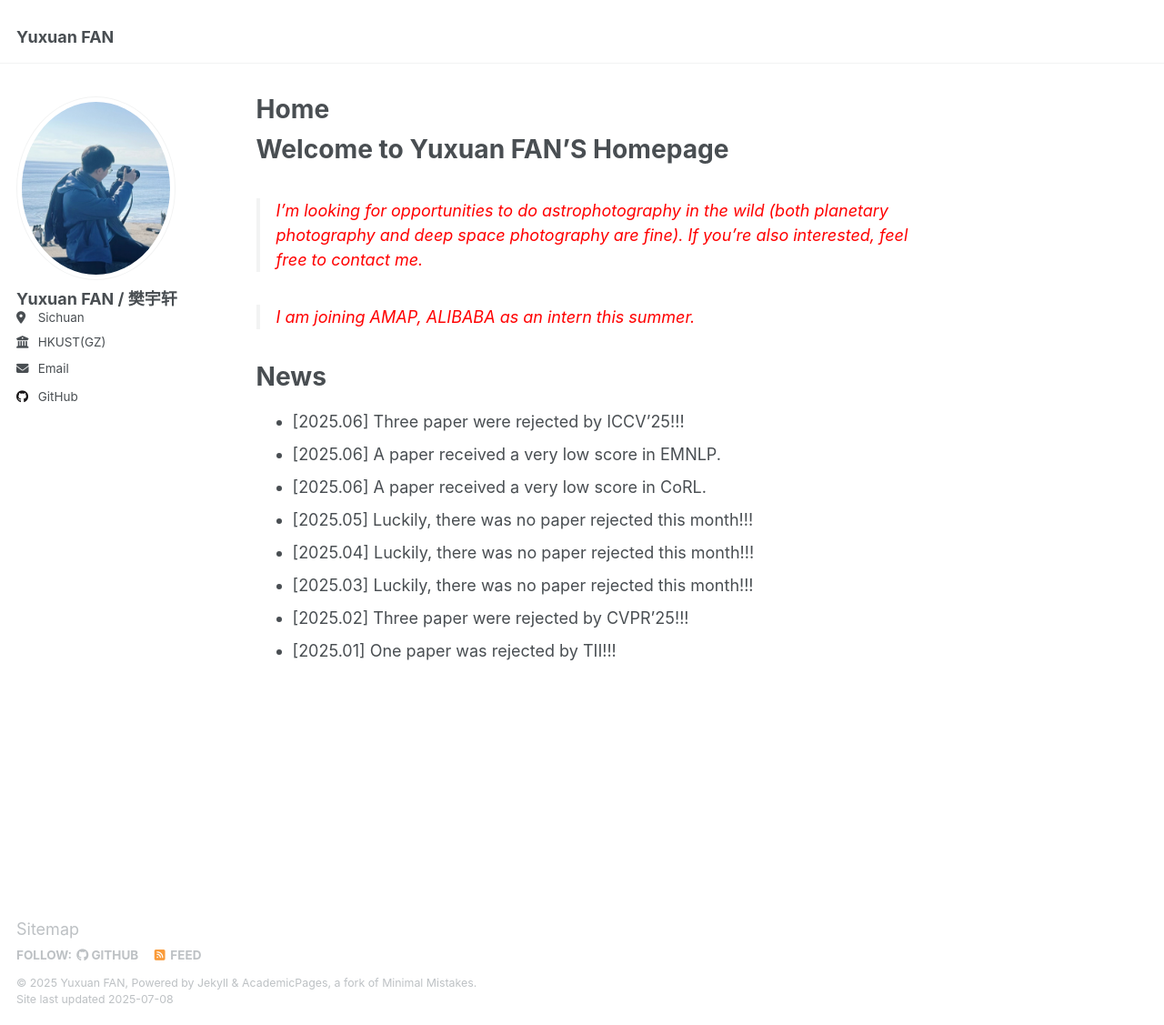
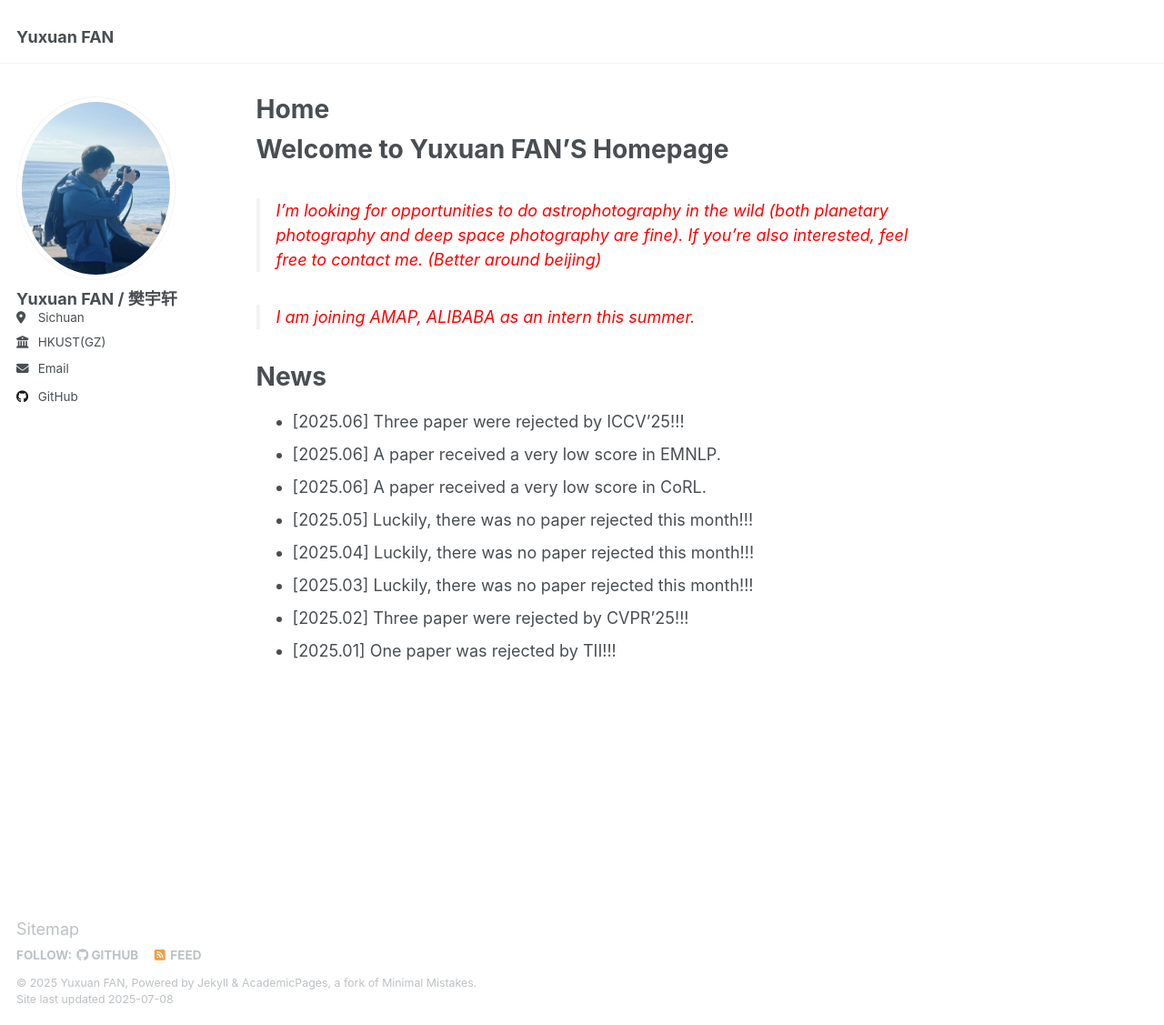
Before and after one commit to yuxuanfanOrion/yuxuanfanOrion.github.io, a Jekyll site: the page built from _pages/about.md, in a window 1280 px wide and 1127 px high. Shown: the whole window at 91% size. Built offline with Jekyll 4.4.1, drawn with Linux system fonts in a browser that asks for light colours.

Commit message:
Update about.md

```diff
--- a/_pages/about.md
+++ b/_pages/about.md
@@ -10,7 +10,7 @@ redirect_from:
 Welcome to Yuxuan FAN'S Homepage
 ======
 
-> <span style="color: red">I'm looking for opportunities to do astrophotography in the wild (both planetary photography and deep space photography are fine). If you're also interested, feel free to contact me.</span>
+> <span style="color: red">I'm looking for opportunities to do astrophotography in the wild (both planetary photography and deep space photography are fine). If you're also interested, feel free to contact me. (Better around beijing)</span>
 
 > <span style="color: red">I am joining AMAP, ALIBABA as an intern this summer.</span>
 
```
